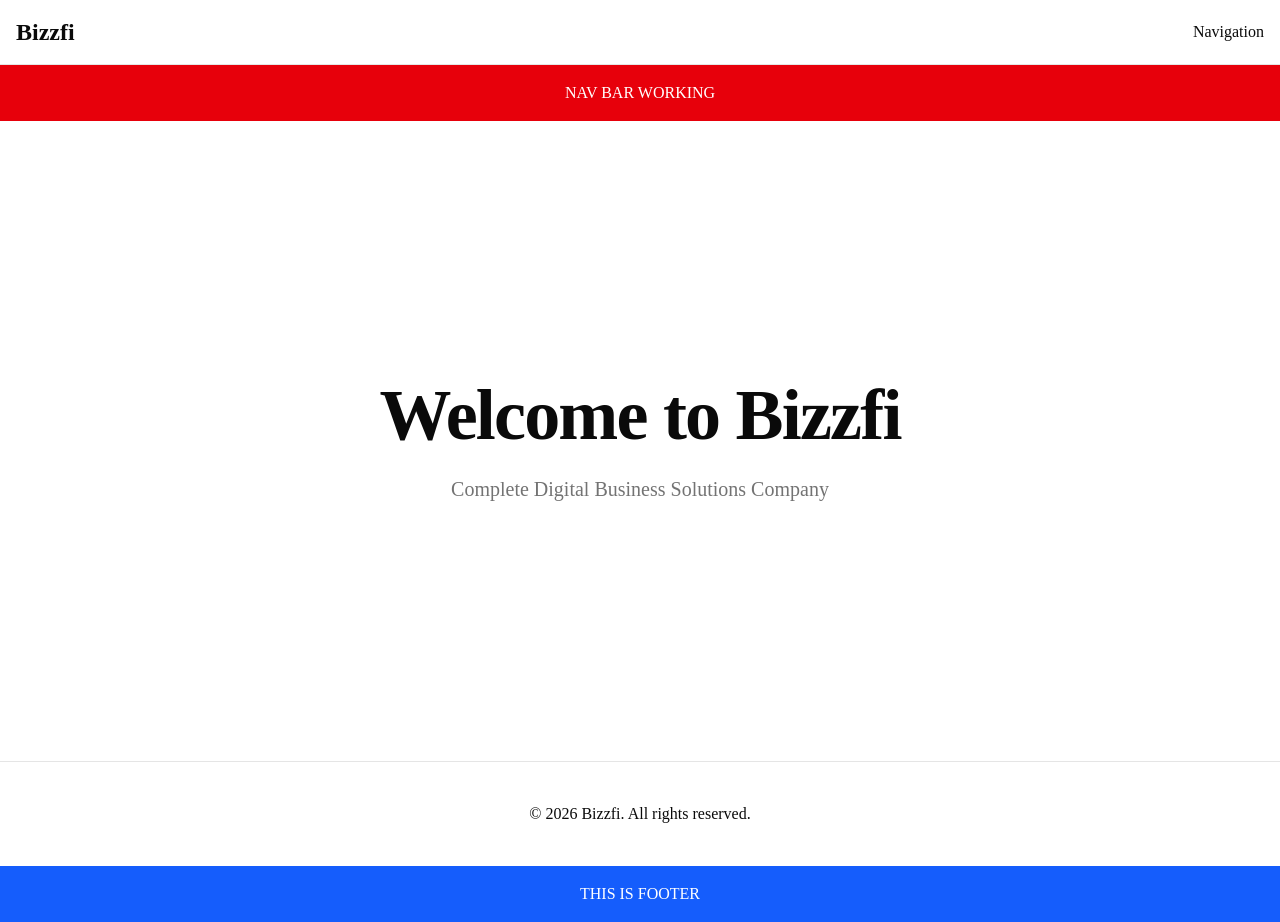
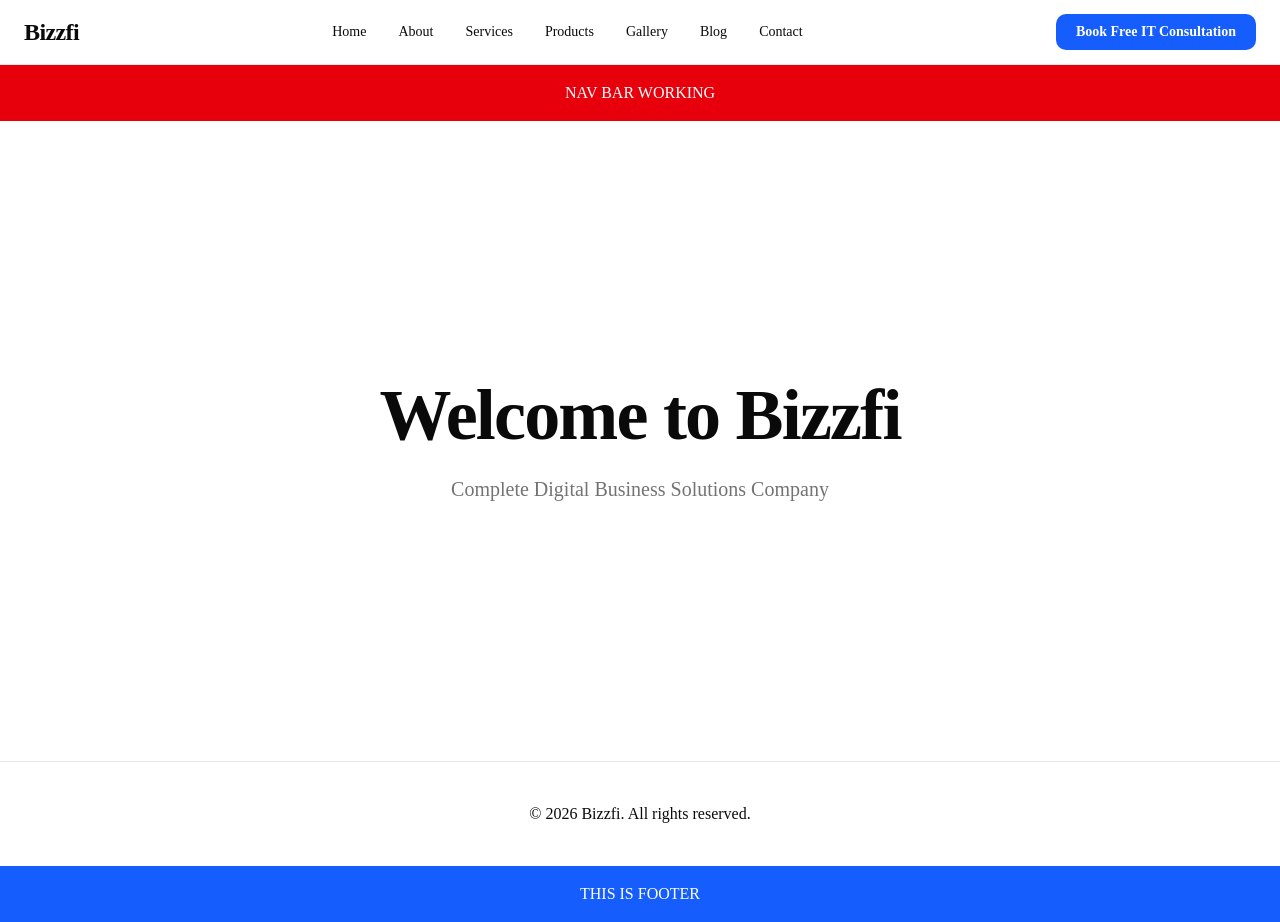
Before and after one commit to safvansalih/bizzfi-platform, a Next.js app: page / in a window 1280 px wide. Built offline with nearby package versions, Linux system fonts and the light colour scheme.

Commit message:
feat: implement enterprise header

```diff
--- a/app/layout.tsx
+++ b/app/layout.tsx
@@ -4,7 +4,7 @@ import { Geist, Geist_Mono } from "next/font/google";
 import "./globals.css";
 
 import { ThemeProvider } from "@/providers/theme-provider";
-import { Navbar } from "@/components/layout/navbar";
+import { Header } from "@/components/layout/header";
 import { Footer } from "@/components/layout/footer";
 
 const geistSans = Geist({
@@ -69,7 +69,7 @@ export default function RootLayout({
           enableSystem
           disableTransitionOnChange
         >
-          <Navbar />
+          <Header />
           <div className="bg-red-600 p-4 text-white text-center">
   NAV BAR WORKING
 </div>
--- /dev/null
+++ b/components/layout/header.tsx
@@ -0,0 +1,37 @@
+import Link from "next/link";
+
+import { navigation } from "@/config/navigation";
+import { siteConfig } from "@/constants/site";
+
+export function Header() {
+  return (
+    <header className="sticky top-0 z-50 border-b bg-white/80 backdrop-blur-md">
+      <div className="mx-auto flex h-16 max-w-7xl items-center justify-between px-6">
+
+        {/* Logo */}
+        <Link href="/" className="text-2xl font-bold tracking-tight">
+          {siteConfig.name}
+        </Link>
+
+        {/* Navigation */}
+        <nav className="hidden gap-8 md:flex">
+          {navigation.map((item) => (
+            <Link
+              key={item.title}
+              href={item.href}
+              className="text-sm font-medium transition hover:text-blue-600"
+            >
+              {item.title}
+            </Link>
+          ))}
+        </nav>
+
+        {/* CTA */}
+        <button className="rounded-lg bg-blue-600 px-5 py-2 text-sm font-semibold text-white transition hover:bg-blue-700">
+          {siteConfig.cta.primary}
+        </button>
+
+      </div>
+    </header>
+  );
+}
```
